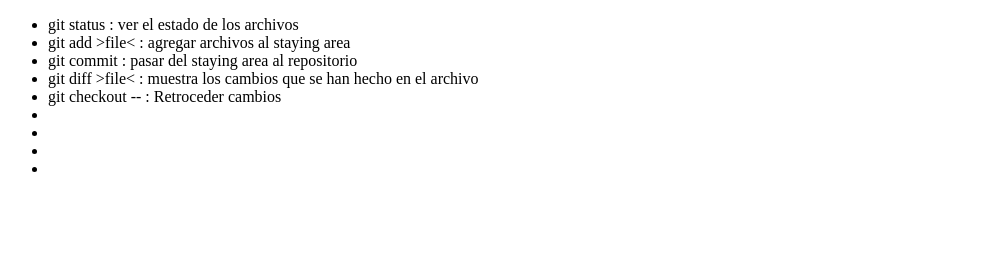
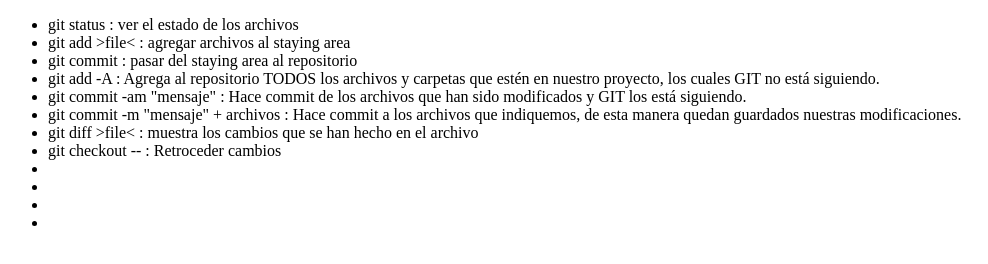
Before and after one commit to mettaworldfit/git-curso, a plain HTML site: page index.html in a window 1280 px wide. Shown: the whole page, without its empty margins (0-988 px from the left). Drawn offline with Linux system fonts and the light colour scheme.

Commit message:
he agregado nuevo html

```diff
--- a/index.html
+++ b/index.html
@@ -11,6 +11,9 @@
         <li>git status : ver el estado de los archivos</li>
         <li>git add >file< : agregar archivos al staying area</li>
         <li>git commit : pasar del staying area al repositorio</li>
+        <li>git add -A : Agrega al repositorio TODOS los archivos y carpetas que estén en nuestro proyecto, los cuales GIT no está siguiendo.</li>
+        <li>git commit -am "mensaje" : Hace commit de los archivos que han sido modificados y GIT los está siguiendo.</li>
+        <li>git commit -m "mensaje" + archivos : Hace commit a los archivos que indiquemos, de esta manera quedan guardados nuestras modificaciones.</li>
         <li>git diff >file< : muestra los cambios que se han hecho en el archivo</li>
         <li>git checkout -- : Retroceder cambios</li>
         <li></li>
```
